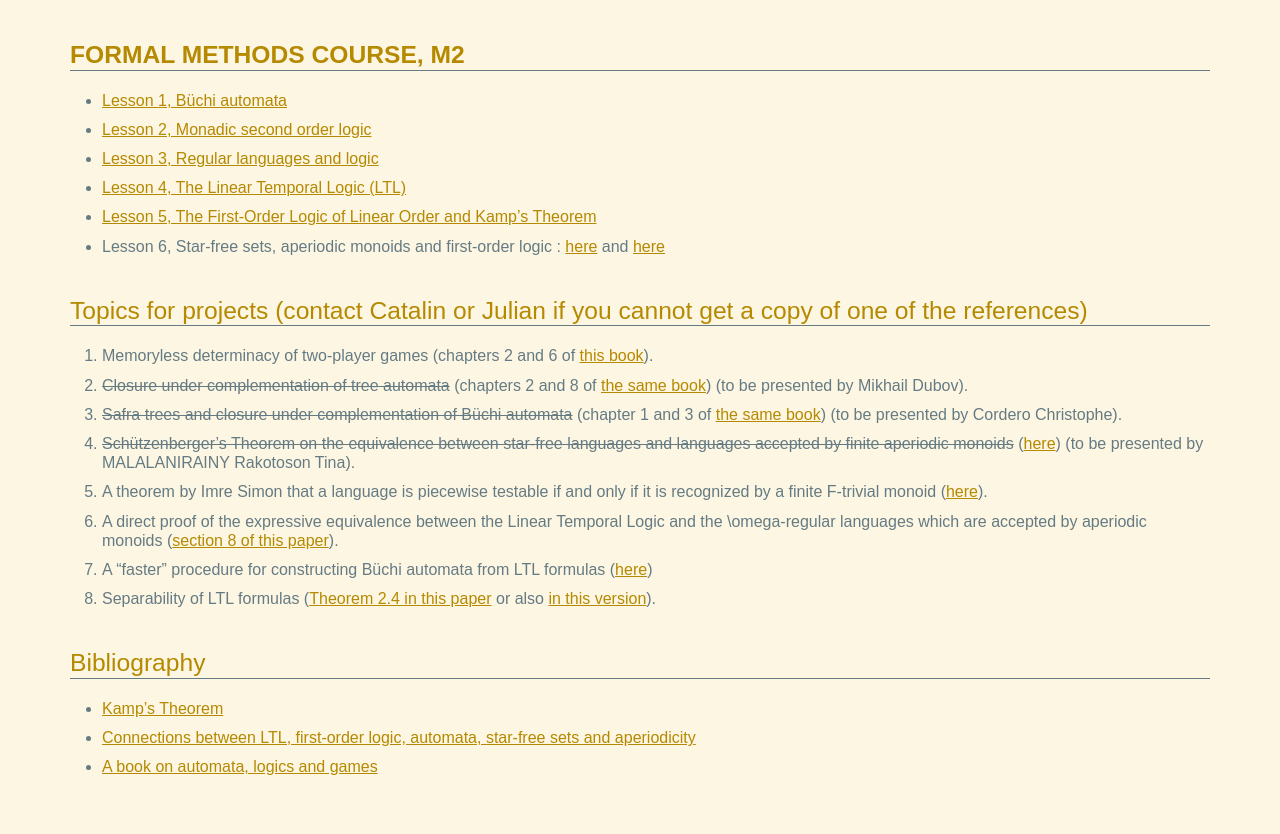
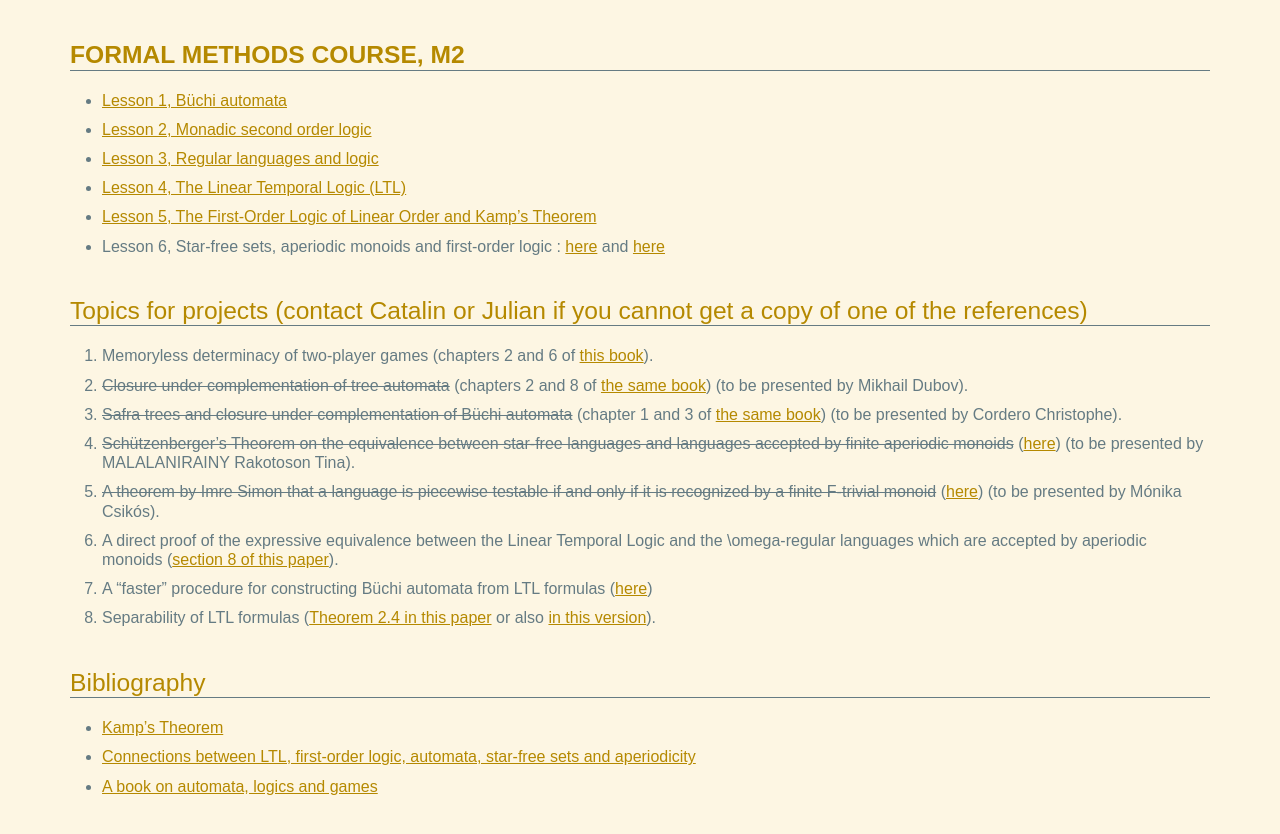
Before and after one commit to lacl-upec/m2mf, a Jekyll site: the page built from index.md, in a window 1280 px wide. Shown: the top 834 px of the page. Built offline with Jekyll 4.4.1, drawn with Linux system fonts in a browser that asks for light colours.

Commit message:
Update index.md

```diff
--- a/index.md
+++ b/index.md
@@ -20,7 +20,7 @@ Topics for projects (contact Catalin or Julian if you cannot get a copy of one o
 2. <del>Closure under complementation of tree automata</del> (chapters 2 and 8 of [the same book](http://www.springer.com/us/book/9783540003885)) (to be presented by Mikhail Dubov).
 3. <del>Safra trees and closure under complementation of Büchi automata</del> (chapter 1 and 3 of [the same book](http://www.springer.com/us/book/9783540003885)) (to be presented by Cordero Christophe).
 4. <del>Schützenberger's Theorem on the equivalence between star-free languages and languages accepted by finite aperiodic monoids</del> ([here](http://arxiv.org/abs/1408.2842)) (to be presented by MALALANIRAINY Rakotoson Tina).
-5. A theorem by Imre Simon that a language is piecewise testable if and only if it is recognized by a finite F-trivial monoid ([here](http://www.sciencedirect.com/science/article/pii/S0304397596002307)).
+5. <del>A theorem by Imre Simon that a language is piecewise testable if and only if it is recognized by a finite F-trivial monoid</del> ([here](http://www.sciencedirect.com/science/article/pii/S0304397596002307)) (to be presented by Mónika Csikós).
 6. A direct proof of the expressive equivalence between the Linear Temporal Logic and the \omega-regular languages which are accepted by aperiodic monoids ([section 8 of this paper][gastin]).
 7. A "faster" procedure for constructing Büchi automata from LTL formulas ([here](http://www.lsv.ens-cachan.fr/Publis/PAPERS/PS/Cav01go.ps))
 8. Separability of LTL formulas ([Theorem 2.4 in this paper](http://link.springer.com/chapter/10.1007%2F3-540-51803-7_36) or also [in this version](http://citeseerx.ist.psu.edu/viewdoc/summary?doi=10.1.1.144.240)).
```
